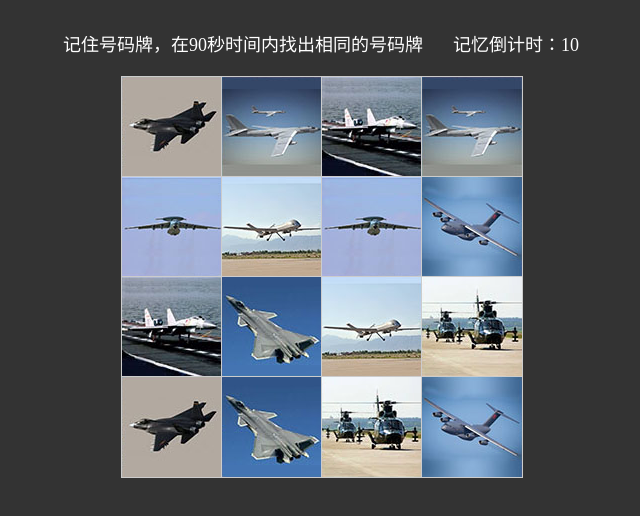
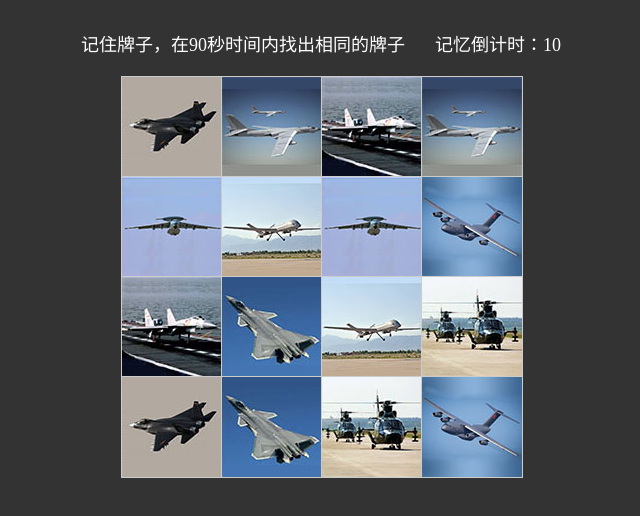
Before and after one commit to chenhuiYj/demos, a website: page vue-demos/poker/poker.html in a window 1280 px wide. Shown: the whole page, without its empty margins (319-959 px from the left). Drawn offline with Linux system fonts and the light colour scheme.

Commit message:
添加注释

```diff
--- a/vue-demos/poker/poker.html
+++ b/vue-demos/poker/poker.html
@@ -107,7 +107,7 @@
 </head>
 <body>
 <div id="app">
-    <p class="puke-tips">记住号码牌，在90秒时间内找出相同的号码牌<span v-show="nowTime>0" class="ml30">记忆倒计时：{{nowTime}}</span><span v-show="endTime>0&&nowTime<=0" class="ml30">倒计时：{{endTime}}</span><span v-show="endTime<=0" class="ml30">游戏失败</span></p>
+    <p class="puke-tips">记住牌子，在90秒时间内找出相同的牌子<span v-show="nowTime>0" class="ml30">记忆倒计时：{{nowTime}}</span><span v-show="endTime>0&&nowTime<=0" class="ml30">倒计时：{{endTime}}</span><span v-show="endTime<=0" class="ml30">游戏失败</span></p>
     <div class="puke clearfix" :style="{'transform':'rotate( '+pukeRotate+'deg)'}">
         <ul>
             <li v-for="item,index in puke" @click="pukeDo(item,index)" :class="[isStart||pukeNowIndex===index||pukeErrorIndex===index||checkEnd.indexOf(item.number)!==-1?'pukeNum':'pukeBg']"  :style="{'transform':'rotate( -'+pukeRotate+'deg)'}">
@@ -142,6 +142,9 @@
             endTimer:null
         },
         methods:{
+            /**
+             * @description 初始化翻牌
+             */
             initPuke(){
                 this.pukeShow=!this.pukeShow;
                 if(this.pukeShow){
@@ -176,15 +179,23 @@
                     clearInterval(this.endTimer);
                 }
             },
+            /**
+             * @description 翻牌倒计时
+             */
             pukeIng(){
                 this.endTimer=setInterval(()=>{
-                        this.endTime--;
-                if(this.endTime<0){
-                    clearInterval(this.endTimer);
-                    clearInterval(this.pukeTimer);
-                }
-            },1000)
+                    this.endTime--;
+                    if(this.endTime<0){
+                        clearInterval(this.endTimer);
+                        clearInterval(this.pukeTimer);
+                    }
+                },1000);
             },
+            /**
+             * @description 翻牌操作
+             * @param val 当前记录
+             * @param i 当前记录索引
+             */
             pukeDo(val,i){
                 //号码是否已经有翻过的记录或者不在有效时间内翻牌
                 if(this.isStart||this.endTime<0||this.pukeNowIndex===i||this.checkEnd.indexOf(val.number)!==-1){
@@ -202,6 +213,7 @@
                         this.checkEnd.push(val.number)
                         this.pukeErrorIndex=-1;
                         this.pukeNowIndex=-1;
+                        //如果长度等于8就是全部已经翻完，游戏成功
                         if(this.checkEnd.length===8){
                             alert('游戏成功！');
                             clearInterval(this.endTimer);
@@ -209,13 +221,14 @@
                         }
                     }
                     else{
+                        //翻牌错误，重置
                         this.pukeErrorIndex=i;
                         setTimeout(()=>{
                             this.pukeErrorIndex=-1;
                         this.pukeNowIndex=-1;
+                        //进行旋转
                         this.pukeRotate+=90;
                     },400);
-                        //进行旋转
                     }
                     this.firstNumber=0;
                 }
```
